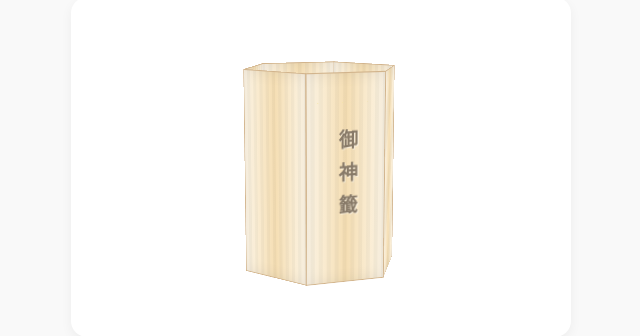
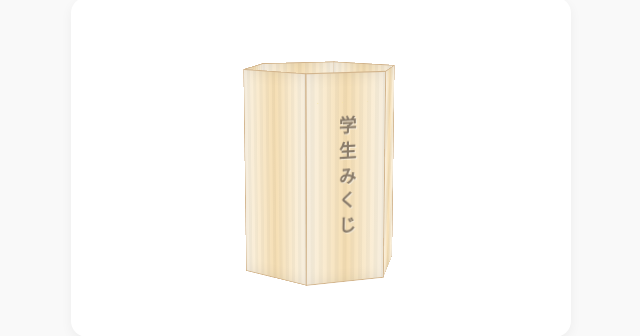
Before and after one commit to a1s2h7/omikuji, a plain HTML site: page index.html in a window 1280 px wide. Shown: the part 409-745 px from the top of the page, without its empty margins (319-959 px from the left). Drawn offline with Linux system fonts and the light colour scheme.

Commit message:
Update UI: Change box text to '学生みくじ'

```diff
--- a/index.html
+++ b/index.html
@@ -169,12 +169,12 @@
         }
 
         .face.front::after {
-            content: "御神籤";
+            content: "学生みくじ";
             writing-mode: vertical-rl;
             color: #8b7d6b;
             font-weight: bold;
-            font-size: 1.2rem;
-            letter-spacing: 12px;
+            font-size: 1.1rem;
+            letter-spacing: 6px;
             text-shadow: 1px 1px 0 rgba(255,255,255,0.5);
         }
 
```
